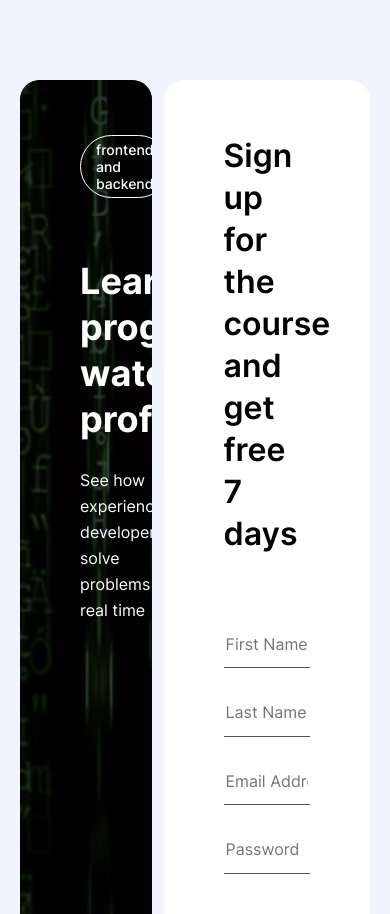
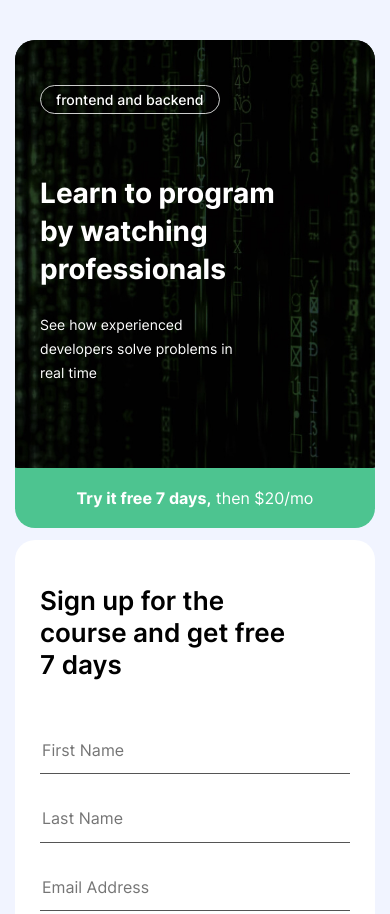
Before and after one commit to mohamedxamid/intro-form, a plain HTML site: page index.html in a window 390 px wide. Shown: the top 914 px of the page. Drawn offline with Linux system fonts and the light colour scheme.

Commit message:
Make responsive website

```diff
--- a/css/styles.css
+++ b/css/styles.css
@@ -145,6 +145,8 @@ img {
 }
 
 .hero-heading {
+    width: 100%;
+    max-width: 390px;
     margin-top: 0;
     margin-bottom: 25px;
     font-weight: 700;
@@ -153,6 +155,8 @@ img {
 }
 
 .hero-text {
+    width: 100%;
+    max-width: 347px;
     margin: 0;
     font-size: 16px;
     line-height: 26px;
@@ -243,3 +247,77 @@ img {
 .signup-form-notice-link:active {
     opacity: 0.6;
 }
+
+@media only screen and (max-width: 800px) {
+    .intro-page {
+        flex-direction: column;
+        align-items: center;
+    }
+
+    .hero {
+        height: 600px;
+        margin-right: 0;
+        margin-bottom: 16px;
+    }
+}
+
+@media only screen and (max-width: 500px) {
+    .main-content {
+        padding-top: 40px;
+        padding-bottom: 40px;
+    }
+
+    .container {
+        padding-left: 15px;
+        padding-right: 15px;
+    }
+
+    .intro-page {
+        flex-direction: column;
+    }
+
+    .hero {
+        height: 488px;
+        margin-right: 0;
+        margin-bottom: 12px;
+    }
+
+    .hero-main {
+        padding: 45px 25px;
+    }
+
+    .hero-heading {
+        width: 100%;
+        max-width: 241px;
+        font-size: 28px;
+        line-height: 38px;
+    }
+
+    .hero-text {
+        width: 100%;
+        max-width: 210px;
+        font-size: 14px;
+        line-height: 24px;
+    }
+
+    .hero-bottom {
+        padding: 20px;
+        font-size: 16px;
+    }
+
+    .signup-form {
+        padding: 45px 25px;
+    }
+
+    .signup-form-heading {
+        width: 100%;
+        max-width: 259px;
+        font-size: 26px;
+        line-height: 32px;
+        margin-bottom: 45px;
+    }
+
+    .signup-form-fields {
+        margin-bottom: 70px;
+    }
+}
--- a/index.html
+++ b/index.html
@@ -7,9 +7,9 @@
     <title>Intro Form</title>
 
     <!-- STYLESHEETS -->
-    <!-- <link rel="stylesheet" href="css/normalize.css"> -->
-    <!-- <link rel="stylesheet" href="css/styles.css"> -->
-    <link rel="stylesheet" href="css/styles.min.css">
+    <link rel="stylesheet" href="css/normalize.css">
+    <link rel="stylesheet" href="css/styles.css">
+    <!-- <link rel="stylesheet" href="css/styles.min.css"> -->
 </head>
 <body>
     <main class="main-content">
@@ -21,8 +21,8 @@
                 <div class="hero">
                     <div class="hero-main">
                         <div class="hero-badge">frontend and backend</div>
-                        <h2 class="hero-heading">Learn to program by<br>watching<br>professionals</h2>
-                        <p class="hero-text">See how experienced developers solve<br>problems in real time</p>
+                        <h2 class="hero-heading">Learn to program by watching professionals</h2>
+                        <p class="hero-text">See how experienced developers solve problems in real time</p>
                     </div>
                     <div class="hero-bottom">
                         <strong>Try it free 7 days,</strong> then $20/mo
```
